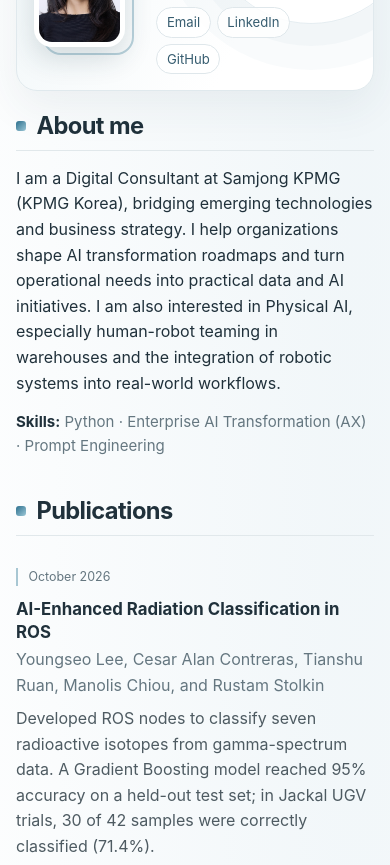
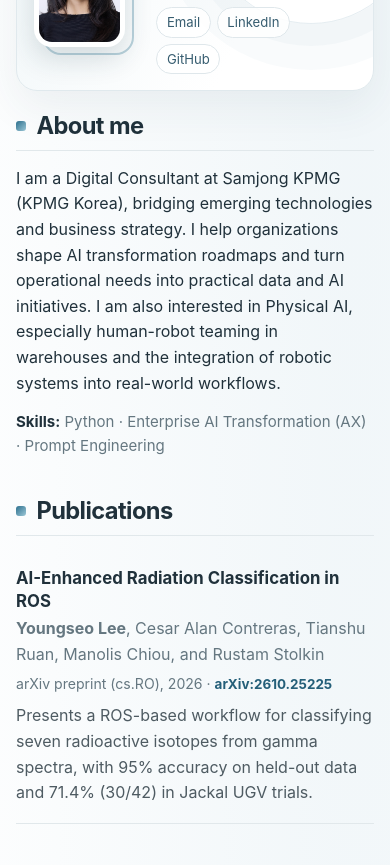
Before and after one commit to twenty4-lee/twenty4-lee.github.io, an Astro site: page / in a window 390 px wide. Shown: the part 220-1085 px from the top of the page. Built offline with nearby package versions, Linux system fonts and the light colour scheme; Astro itself is replaced by a stand-in of ours.

Commit message:
Format publication and date details

```diff
--- a/src/components/DateRange.astro
+++ b/src/components/DateRange.astro
@@ -9,5 +9,6 @@ const [start, end] = range.split(" - ");
 
 <p class="entry-date">
   <span class="date-range-start">{start} -</span>{" "}
+  <br class="date-range-break" />{" "}
   <span class="date-range-end">{end}</span>
 </p>
--- a/src/components/Publications.astro
+++ b/src/components/Publications.astro
@@ -2,7 +2,6 @@
   <h2 class="section-heading">Publications</h2>
   <ol class="entry-list">
     <li class="publication-entry">
-      <p class="entry-date">October 2026</p>
       <div class="entry-content">
         <h3 class="entry-title">
           <a
@@ -13,20 +12,21 @@
           >AI-Enhanced Radiation Classification in ROS</a>
         </h3>
         <p class="entry-meta">
-          Youngseo Lee, Cesar Alan Contreras, Tianshu Ruan, Manolis Chiou, and Rustam Stolkin
+          <strong>Youngseo Lee</strong>, Cesar Alan Contreras, Tianshu Ruan, Manolis Chiou, and Rustam Stolkin
+        </p>
+        <p class="publication-venue">
+          arXiv preprint (cs.RO), 2026 ·
+          <a
+            class="publication-link"
+            href="https://arxiv.org/abs/2610.25225"
+            target="_blank"
+            rel="noreferrer"
+          >arXiv:2610.25225</a>
         </p>
         <p class="entry-description">
-          Developed ROS nodes to classify seven radioactive isotopes from gamma-spectrum data. A
-          Gradient Boosting model reached 95% accuracy on a held-out test set; in Jackal UGV trials,
-          30 of 42 samples were correctly classified (71.4%).
+          Presents a ROS-based workflow for classifying seven radioactive isotopes from gamma
+          spectra, with 95% accuracy on held-out data and 71.4% (30/42) in Jackal UGV trials.
         </p>
-        <a
-          class="publication-link"
-          href="https://arxiv.org/abs/2610.25225"
-          target="_blank"
-          rel="noreferrer"
-          aria-label="Read AI-Enhanced Radiation Classification in ROS on arXiv"
-        >arXiv:2610.25225 <span aria-hidden="true">↗</span></a>
       </div>
     </li>
   </ol>
--- a/src/styles/global.css
+++ b/src/styles/global.css
@@ -278,9 +278,6 @@ a:hover {
 }
 
 .publication-entry {
-  display: grid;
-  grid-template-columns: 155px minmax(0, 1fr);
-  gap: 1.15rem;
   padding: 1rem 0 1.05rem;
   border-bottom: 1px solid var(--line);
 }
@@ -298,10 +295,6 @@ a:hover {
 }
 
 .publication-link {
-  display: inline-flex;
-  align-items: center;
-  gap: 0.28rem;
-  margin-top: 0.72rem;
   color: #245f79;
   font-size: 0.84rem;
   font-weight: 650;
@@ -311,6 +304,12 @@ a:hover {
 .publication-link:hover {
   text-decoration: underline;
   text-underline-offset: 0.18em;
+}
+
+.publication-venue {
+  margin: 0.35rem 0 0;
+  color: var(--muted);
+  font-size: 0.88rem;
 }
 
 .experience-entry,
@@ -350,7 +349,6 @@ a:hover {
 
 .date-range-start,
 .date-range-end {
-  display: block;
   white-space: nowrap;
 }
 
@@ -582,11 +580,6 @@ a:hover {
     gap: 0.2rem;
   }
 
-  .publication-entry {
-    grid-template-columns: minmax(0, 1fr);
-    gap: 0.2rem;
-  }
-
   .experience-entry,
   .education-entry {
     grid-template-columns: 58px minmax(0, 1fr);
@@ -600,9 +593,8 @@ a:hover {
     font-size: 0.78rem;
   }
 
-  .date-range-start,
-  .date-range-end {
-    display: inline;
+  .date-range-break {
+    display: none;
   }
 
   .experience-entry .brand-mark,
@@ -627,11 +619,6 @@ a:hover {
     grid-row: 2;
   }
 
-  .publication-entry .entry-content {
-    grid-column: 1;
-    grid-row: auto;
-  }
-
   .footer-inner {
     flex-direction: column;
     gap: 0.25rem;
```
